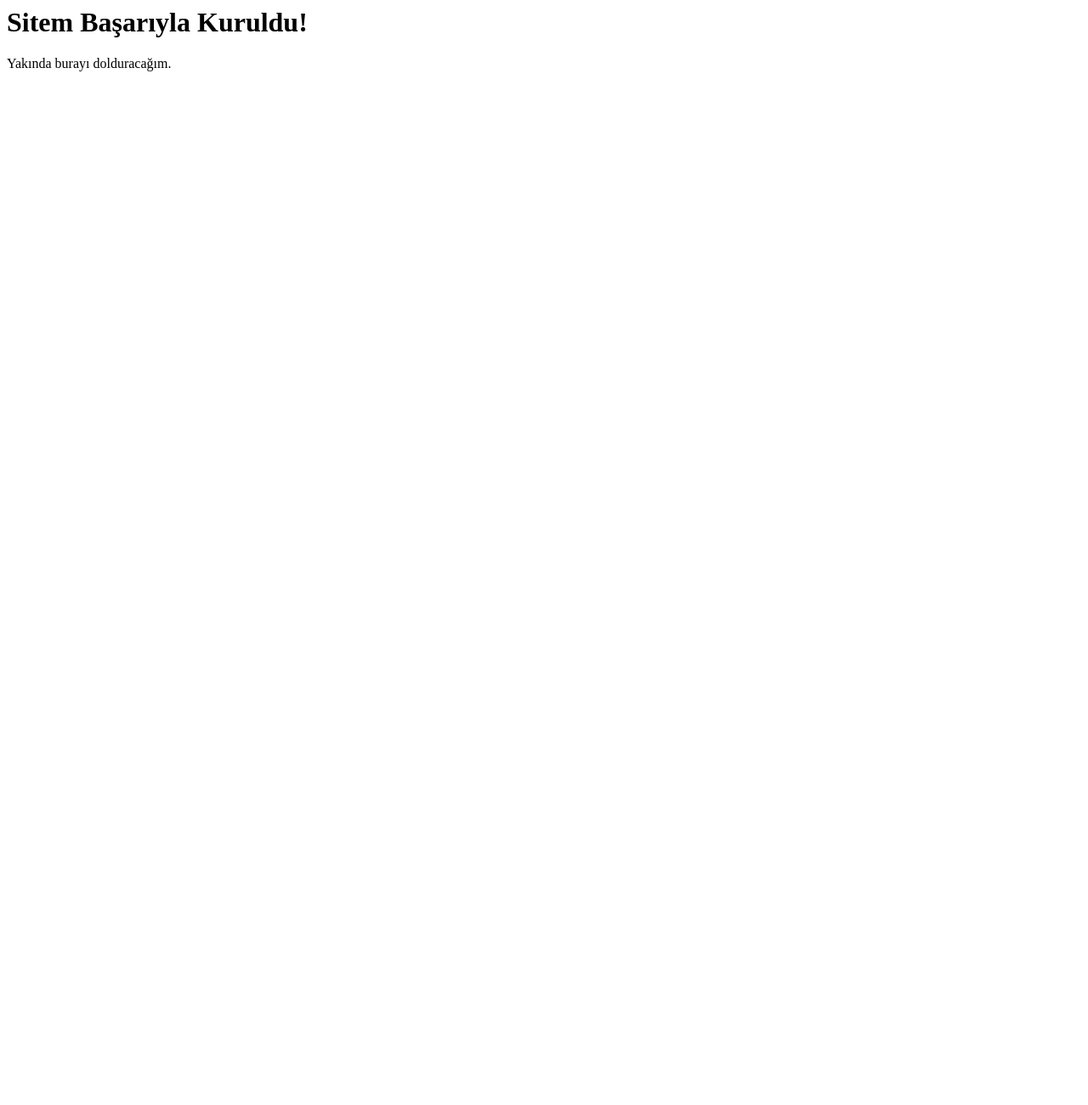
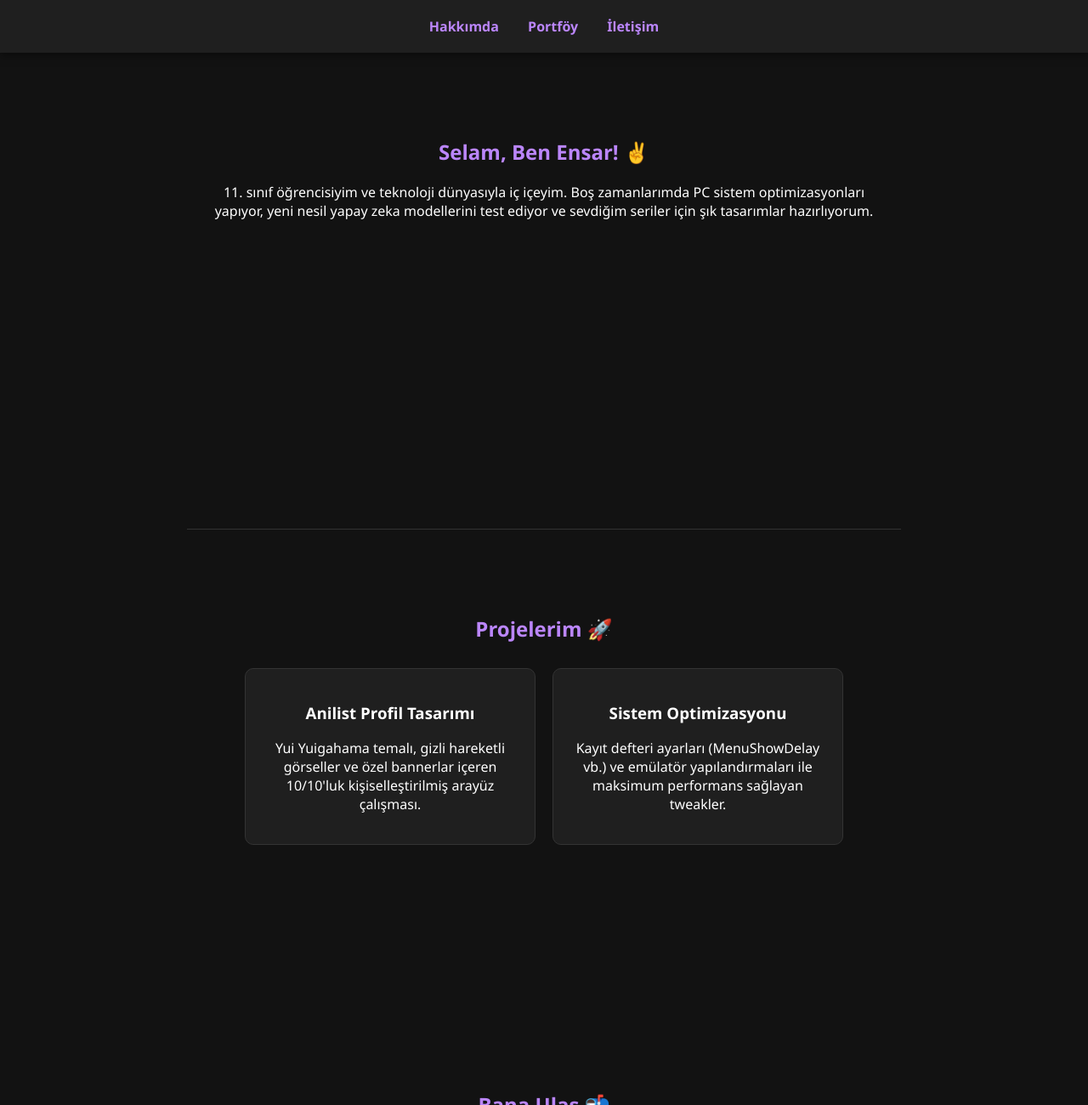
Before and after one commit to ensraklcl/ensraklcl.github.io, a plain HTML site: page index.html in a window 1280 px wide. Shown: the top 1300 px of the page at 85% size. Before the commit the page ends 800 px from the top, so only its background shows below. Drawn offline with Linux system fonts and the light colour scheme.

Commit message:
Create index.html with portfolio layout and styles
Added basic HTML structure and styled sections for portfolio.

```diff
--- a/index.html
+++ b/index.html
@@ -1,2 +1,60 @@
-<h1>Sitem Başarıyla Kuruldu!</h1>
-<p>Yakında burayı dolduracağım.</p>
+<!DOCTYPE html>
+<html lang="tr">
+<head>
+    <meta charset="UTF-8">
+    <meta name="viewport" content="width=device-width, initial-scale=1.0">
+    <title>Ensar - Portföy</title>
+    <style>
+        body { font-family: 'Segoe UI', Tahoma, Geneva, Verdana, sans-serif; margin: 0; padding: 0; background-color: #121212; color: #ffffff; scroll-behavior: smooth; }
+        header { background-color: #1f1f1f; padding: 20px; text-align: center; position: sticky; top: 0; z-index: 100; box-shadow: 0 2px 10px rgba(0,0,0,0.5); }
+        header a { color: #bb86fc; margin: 0 15px; text-decoration: none; font-weight: bold; transition: color 0.3s; }
+        header a:hover { color: #03dac6; }
+        section { padding: 80px 20px; text-align: center; max-width: 800px; margin: auto; min-height: 50vh; }
+        #hakkimda { border-bottom: 1px solid #333; }
+        .proje-grid { display: flex; gap: 20px; justify-content: center; flex-wrap: wrap; margin-top: 30px; }
+        .proje-kart { background-color: #1f1f1f; padding: 20px; border-radius: 10px; width: 300px; border: 1px solid #333; transition: transform 0.3s; }
+        .proje-kart:hover { transform: translateY(-5px); }
+        footer { text-align: center; padding: 20px; background-color: #1f1f1f; margin-top: 40px; border-top: 1px solid #333; }
+        h1, h2 { color: #bb86fc; }
+        a.mail-link { color: #03dac6; text-decoration: none; font-size: 1.2rem; }
+    </style>
+</head>
+<body>
+
+    <header>
+        <a href="#hakkimda">Hakkımda</a>
+        <a href="#portfoy">Portföy</a>
+        <a href="#iletisim">İletişim</a>
+    </header>
+
+    <section id="hakkimda">
+        <h1>Selam, Ben Ensar! ✌️</h1>
+        <p>11. sınıf öğrencisiyim ve teknoloji dünyasıyla iç içeyim. Boş zamanlarımda PC sistem optimizasyonları yapıyor, yeni nesil yapay zeka modellerini test ediyor ve sevdiğim seriler için şık tasarımlar hazırlıyorum.</p>
+    </section>
+
+    <section id="portfoy">
+        <h2>Projelerim 🚀</h2>
+        <div class="proje-grid">
+            <div class="proje-kart">
+                <h3>Anilist Profil Tasarımı</h3>
+                <p>Yui Yuigahama temalı, gizli hareketli görseller ve özel bannerlar içeren 10/10'luk kişiselleştirilmiş arayüz çalışması.</p>
+            </div>
+            <div class="proje-kart">
+                <h3>Sistem Optimizasyonu</h3>
+                <p>Kayıt defteri ayarları (MenuShowDelay vb.) ve emülatör yapılandırmaları ile maksimum performans sağlayan tweakler.</p>
+            </div>
+        </div>
+    </section>
+
+    <section id="iletisim">
+        <h2>Bana Ulaş 📬</h2>
+        <p>Projelerim hakkında konuşmak, kodları incelemek veya yeni fikirler denemek istersen bana ulaşabilirsin!</p>
+        <p><a class="mail-link" href="mailto:ornek@email.com">Bana E-Posta Gönder</a></p>
+    </section>
+
+    <footer>
+        <p>© 2026 Ensar. Tüm hakları saklıdır. ⚡</p>
+    </footer>
+
+</body>
+</html>
```
